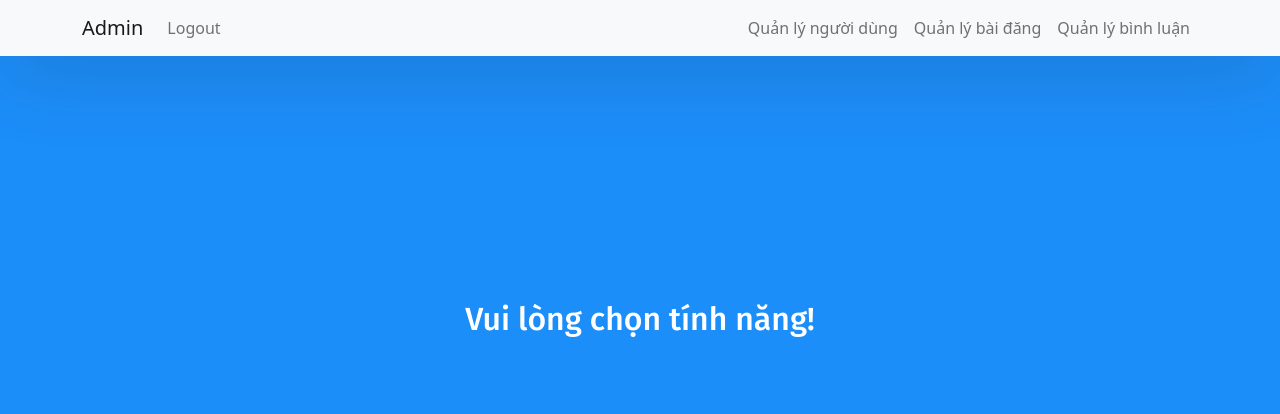
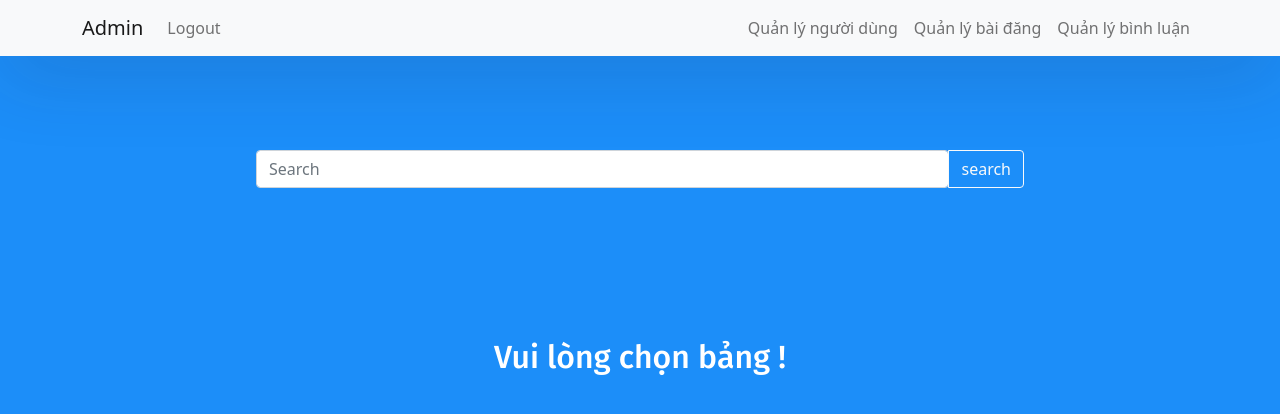
Before and after one commit to tinhtrinh/pinAdmin, a React (Create React App) app in the folder frontend/: page /home in a window 1280 px wide. Shown: the top 414 px of the page. Built offline with nearby package versions, Linux system fonts and the light colour scheme.

Commit message:
add: search bar, fix something

```diff
--- a/frontend/src/App.css
+++ b/frontend/src/App.css
@@ -2,10 +2,10 @@
   text-align: center;
   padding-top: 150px;
 }
-.container {
+/* .container {
   display: flex;
   justify-content: space-between;
-}
+} */
 .App-logo {
   height: 40vmin;
   pointer-events: none;
--- a/frontend/src/components/CommentTable.js
+++ b/frontend/src/components/CommentTable.js
@@ -26,7 +26,7 @@ const CommentTable = () => {
 
     return (
         <div style={{display:"flex", justifyContent: "center"}}>
-        <Table style={{width: '80%'}}  striped bordered hover variant="dark">
+        <Table style={{width: '60%'}}  striped bordered hover variant="dark">
             <thead>
                 <tr>
                 <th>Ảnh đại diện</th>
--- a/frontend/src/components/PinTable.js
+++ b/frontend/src/components/PinTable.js
@@ -43,7 +43,7 @@ const PinTable = () => {
 
     return (
         <div style={{display:"flex", justifyContent: "center"}}>
-        <Table style={{width: '80%'}}  striped bordered hover variant="dark">
+        <Table style={{width: '60%'}}  striped bordered hover variant="dark">
             <thead>
                 <tr>
                 <th>Ảnh</th>
--- a/frontend/src/components/UserTable.js
+++ b/frontend/src/components/UserTable.js
@@ -26,7 +26,7 @@ const UserTable = () => {
 
     return (
         <div style={{display:"flex", justifyContent: "center"}}>
-        <Table style={{width: '80%'}}  striped bordered hover variant="dark">
+        <Table style={{width: '60%'}}  striped bordered hover variant="dark">
             <thead>
                 <tr>
                 <th>Ảnh đại diện</th>
--- a/frontend/src/pages/home.js
+++ b/frontend/src/pages/home.js
@@ -36,11 +36,15 @@ const Home = () => {
                     </Nav>
                 </Container>
             </Navbar>
-
+            <div style={{padding: "0 20%", marginBottom: '50px'}} class="input-group">
+                <input type="search" class="form-control rounded" placeholder="Search" aria-label="Search"
+                aria-describedby="search-addon" />
+                <button type="button" class="btn btn-outline-light">search</button>
+            </div>
             {isPinTableOpen ? <PinTable/> : ""}
             {isUserTableOpen ? <UserTable/> : ""}
             {isCommentTableOpen? <CommentTable/>: ""}
-            <h2 style={{color: "white", marginTop: '150px'}}>Vui lòng chọn tính năng!</h2>
+            <h2 style={{color: "white", marginTop: '150px'}}>Vui lòng chọn bảng !</h2>
         </div>
     );
 }
--- a/frontend/src/pages/login.js
+++ b/frontend/src/pages/login.js
@@ -2,7 +2,6 @@ import React,{useState, useEffect} from "react";
 import { Link } from "react-router-dom";
 import { useHistory } from 'react-router';
 import { useForm } from "react-hook-form";
-
 import { authService } from "../services/auth.service";
 
 const LogIn = () => {
@@ -40,19 +39,19 @@ const LogIn = () => {
             <form>
                 <h3>Sign In</h3>
 
-                <div className="form-group" style={{marginBottom: '20px'}}>
+                <div className="form-group" style={{marginBottom: '25px', textAlign: 'left'}}>
                     <label>Email address</label>
                     <input type="email" className="form-control" placeholder="Enter email" {...register('email')}/>
                 </div>
 
-                <div className="form-group" style={{marginBottom: '20px'}}>
+                <div className="form-group" style={{marginBottom: '25px', textAlign: 'left'}}>
                     <label>Password</label>
                     <input type="password" className="form-control" placeholder="Enter password" {...register('password')}/>
                 </div>
 
                 <h6 style={{color: "red"}}>{errMessage}</h6>
 
-                <div className="form-group" style={{marginBottom: '20px'}}>
+                <div className="form-group" style={{marginBottom: '25px', textAlign: 'left'}}>
                     <div className="custom-control custom-checkbox">
                         <input type="checkbox" className="custom-control-input" id="customCheck1" />
                         <label className="custom-control-label" htmlFor="customCheck1">Remember me</label>
```
